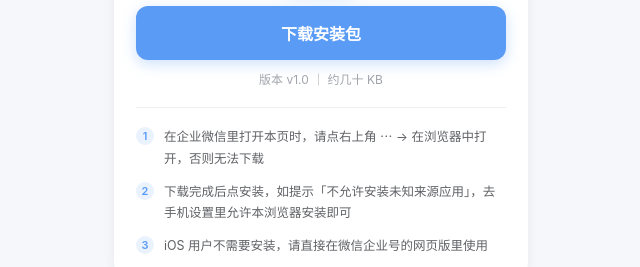
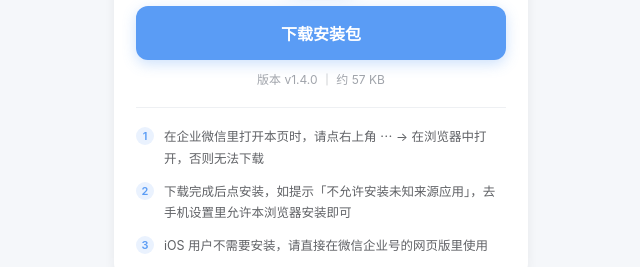
Before and after one commit to 3245454757/qingjia-download, a plain HTML site: page index.html in a window 1280 px wide. Shown: the part 343-610 px from the top of the page, 319-959 px from the left. Drawn offline with Linux system fonts and the light colour scheme.

Commit message:
chore: 下载页版本文案更新为 v1.4.0

```diff
--- a/index.html
+++ b/index.html
@@ -153,7 +153,7 @@
         <div class="app-icon">请假</div>
 
         <a class="download-btn" href="./qingjia.apk" download>下载安装包</a>
-        <div class="version-line">版本 v1.0 ｜ 约几十 KB</div>
+        <div class="version-line">版本 v1.4.0 ｜ 约 57 KB</div>
 
         <div class="notes">
             <div class="note">
```
